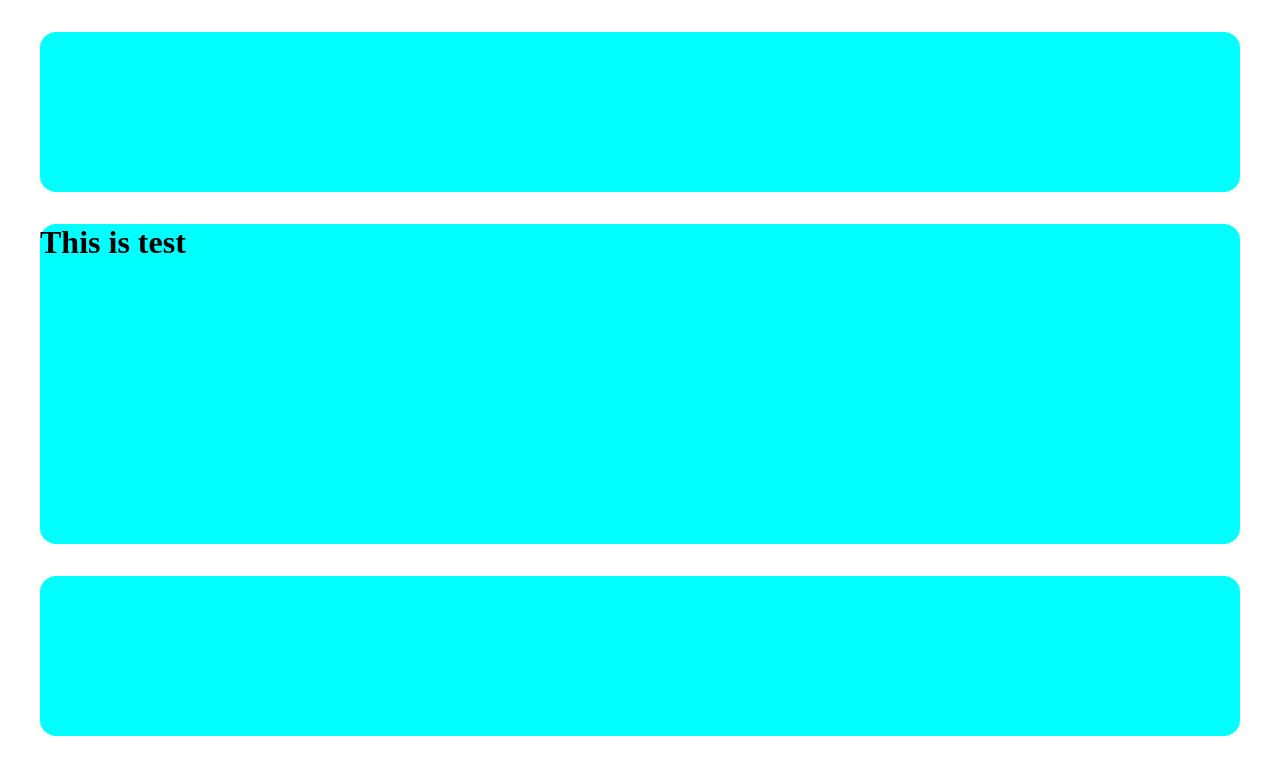
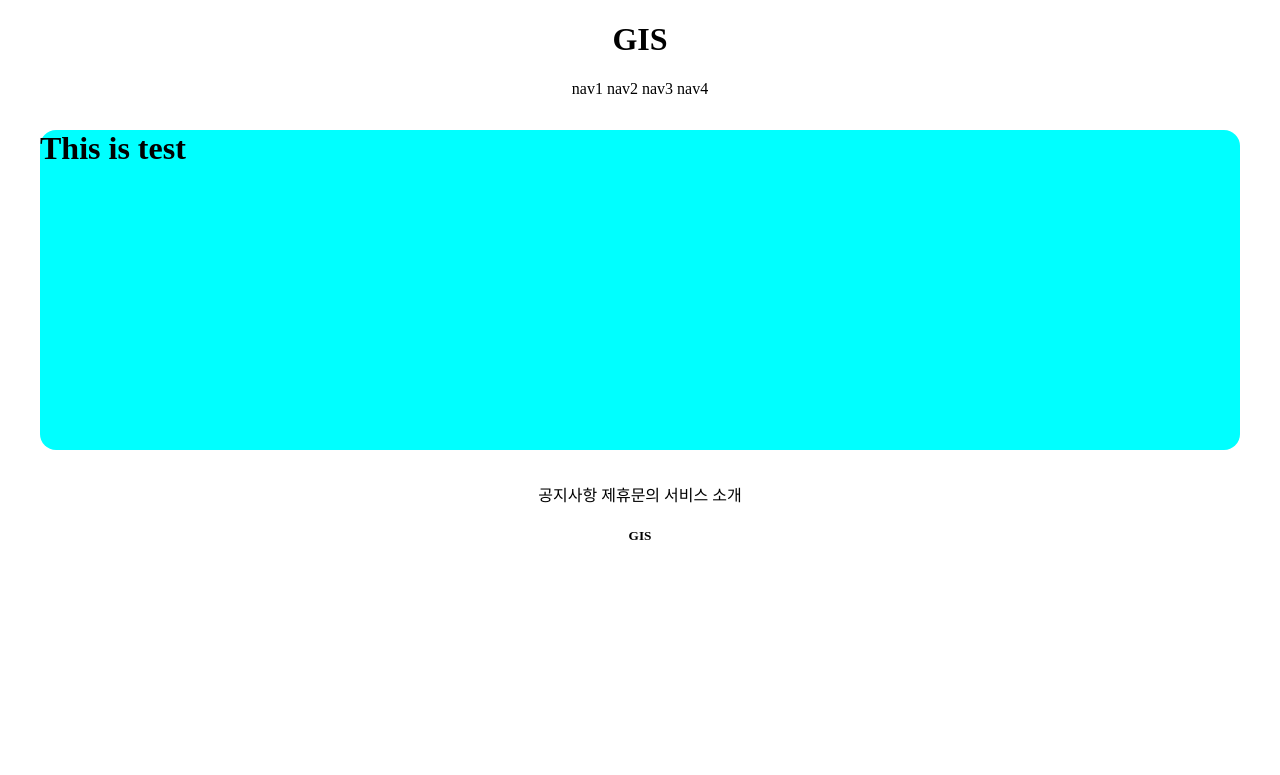
Before and after one commit to Jeongp4939/JH, a Django app: page /accountapp/hello_world/ in a window 1280 px wide. Shown: the top 775 px of the page. Run offline with Django 3.2, Linux system fonts and the light colour scheme; parts of the project's set-up code (start-up, migrations or seed data) failed here and were passed over.

Commit message:
7/5 commit 2

```diff
--- a/templates/base.html
+++ b/templates/base.html
@@ -8,6 +8,7 @@
 {% include 'header.html' %}
 
 {% block content %}
+
 {% endblock %}
 
 
--- a/templates/footer.html
+++ b/templates/footer.html
@@ -1,3 +1,12 @@
-<div style="height: 10rem; background-color: aqua; margin: 2rem; border-radius:1rem;">
+<div style="text-align: center">
+    <div>
+        <span>공지사항</span>
+        <span>제휴문의</span>
+        <span>서비스 소개</span>
+    </div>
+    <div>
+        <h5>GIS</h5>
+    </div>
+
 
 </div>
--- a/templates/header.html
+++ b/templates/header.html
@@ -1,3 +1,13 @@
-<div style="height: 10rem; background-color: aqua; margin: 2rem; border-radius:1rem;">
+<div style="text-align: center">
+
+    <div>
+        <h1>GIS</h1>
+    </div>
+    <div>
+        <span>nav1</span>
+        <span>nav2</span>
+        <span>nav3</span>
+        <span>nav4</span>
+    </div>
 
 </div>
```
